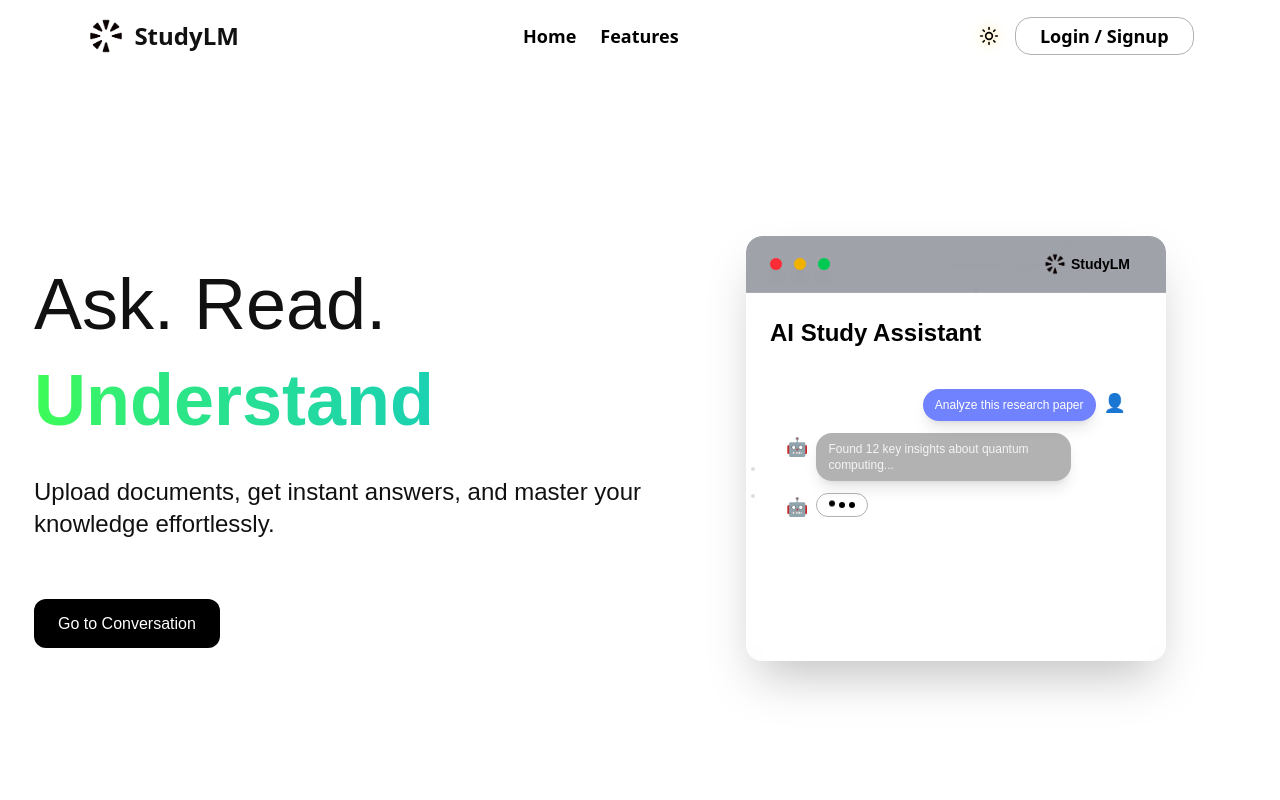
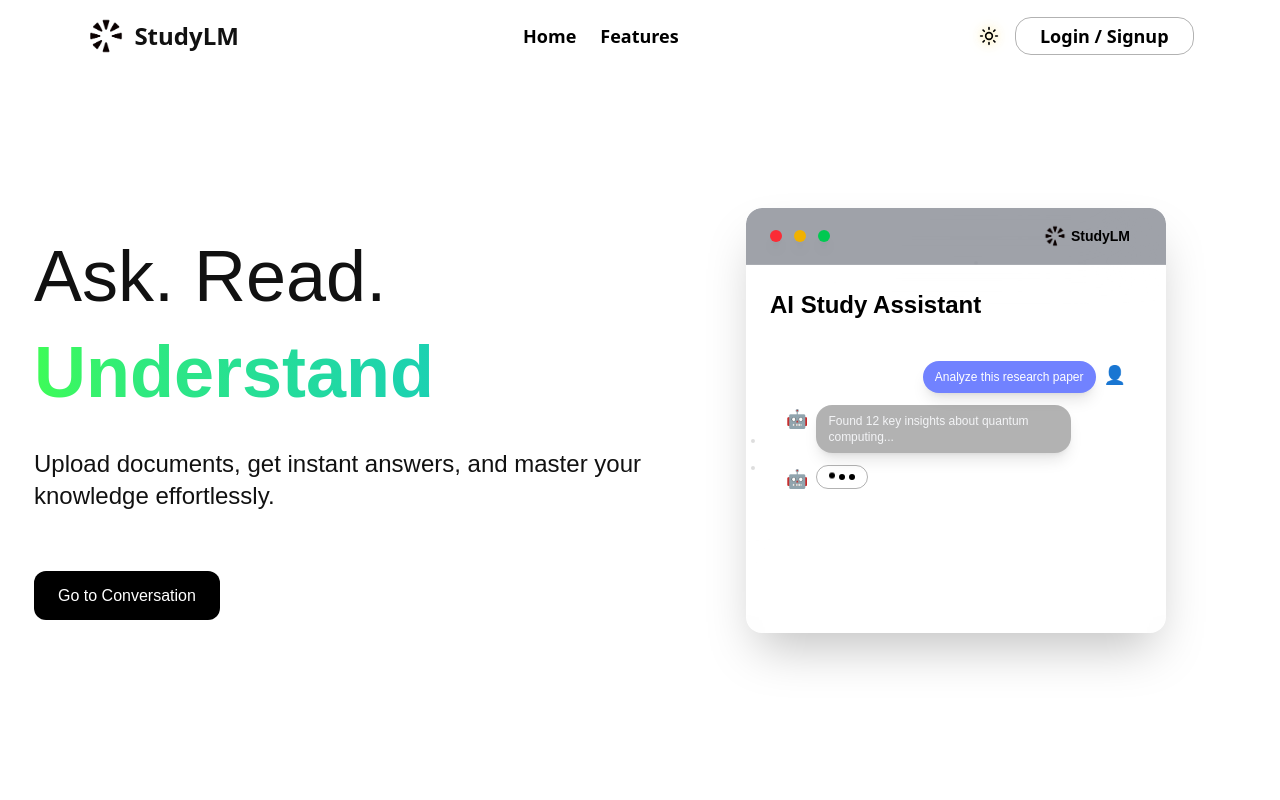
Before and after one commit to Aarushi-bhatia/StudyLM, a React (Vite) app in the folder client/: page / in a window 1280 px wide. Shown: the top 800 px of the page. Built offline with nearby package versions, Linux system fonts and the light colour scheme; a web font is replaced by a local one.

Commit message:
welcome page improved

```diff
--- a/client/src/components/Welcome.jsx
+++ b/client/src/components/Welcome.jsx
@@ -11,7 +11,7 @@ const Welcome = () => {
       {/* Welcome message */}
       <div className="flex gap-10 -ml-20 -mt-20">
         {/* Subheading */}
-        <div className="hidden md:block md:relative md:text-left mt-16">
+        <div className="hidden md:block md:relative md:text-left mt-2">
           <h1 className="text-7xl text-blackfont-bold mb-6">Ask. Read.</h1>
           <h1 className="text-7xl text-white textShine font-bold mb-6">
             Understand
@@ -27,7 +27,7 @@ const Welcome = () => {
             Go to Conversation
           </Link>
         </div>
-        <div className="mt-8 hidden md:block">
+        <div className="-mt-6 hidden md:block">
           <PDFWidget />
         </div>
         {/* Mobile View */}
```
